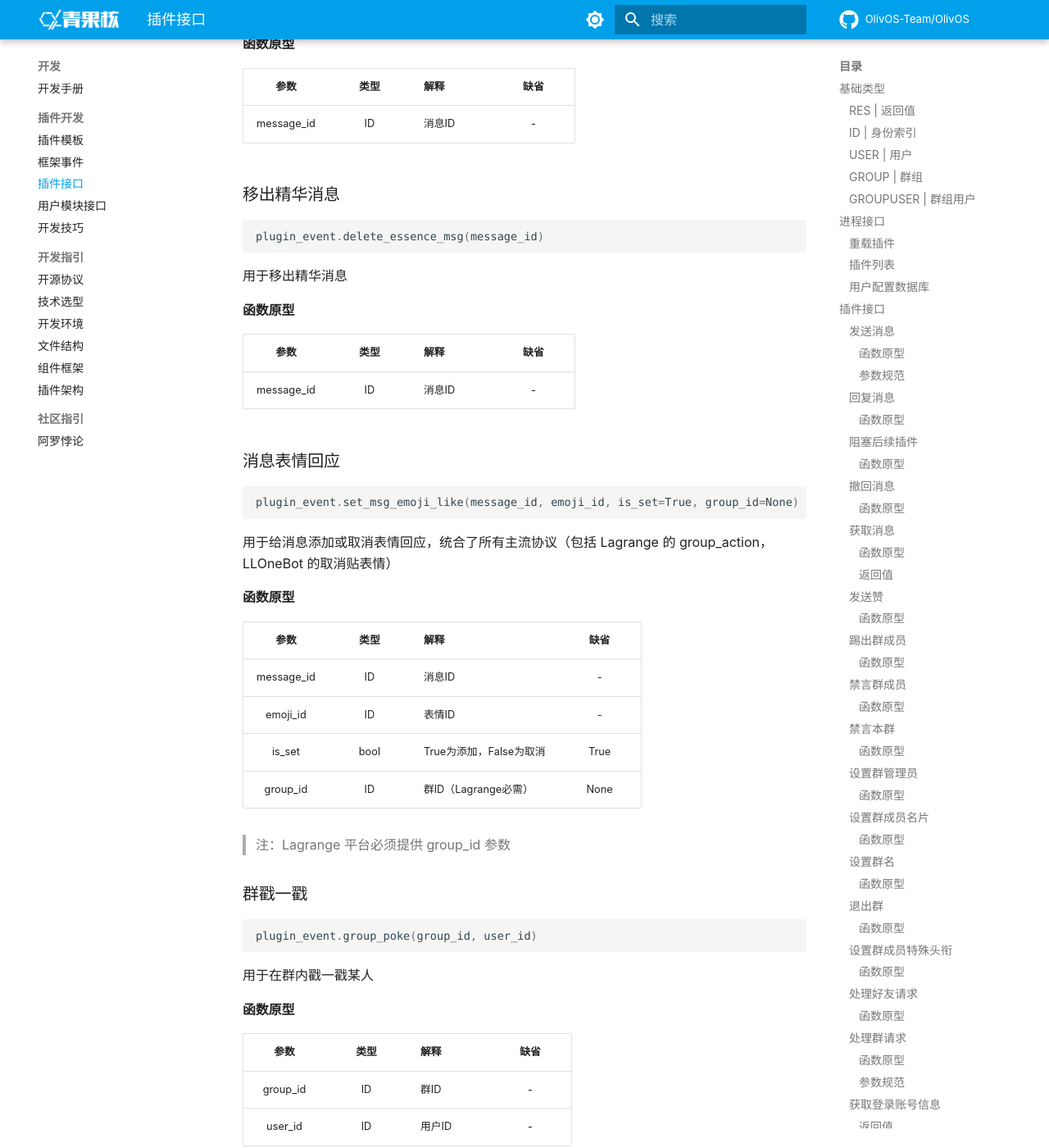
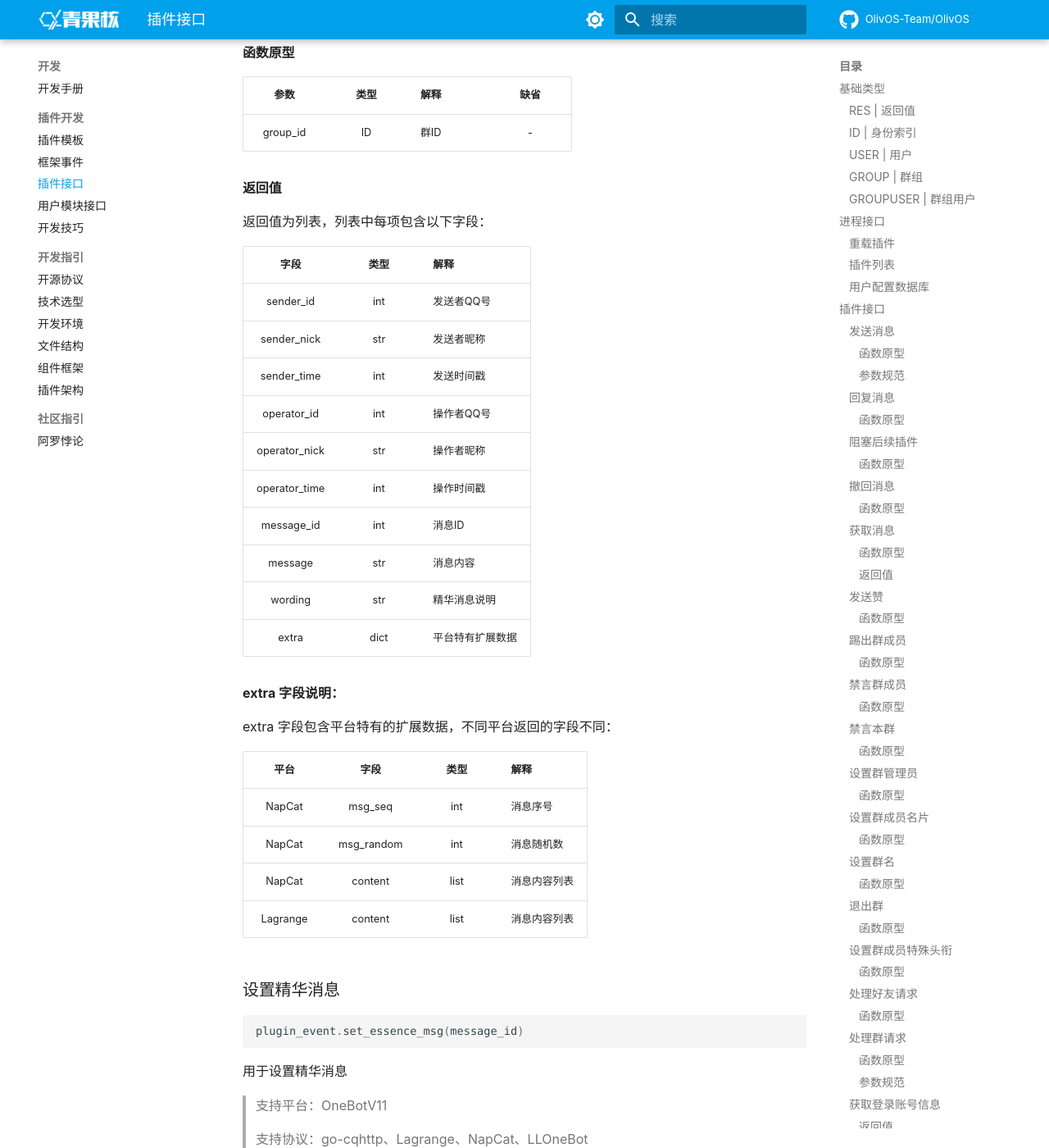
Before and after one commit to OlivOS-Team/OlivOSDoc, an MkDocs documentation site: the page built from docs/DevPlugin/API.md, in a window 1280 px wide and 1400 px high, scrolled down 16168 px. Shown: the whole window at 82% size. Built offline with MkDocs 1.6.1 and Material for MkDocs 9.7.7, drawn with Linux system fonts in a browser that asks for light colours; comment, search, counter and statistics services are not loaded; some of the changed text lies outside the part shown.

Commit message:
优化API.md，修复部分bug

````diff
--- a/docs/DevPlugin/API.md
+++ b/docs/DevPlugin/API.md
@@ -472,24 +472,31 @@
 | app_version | str | 应用版本 | - |
 | protocol_version | str | OneBot协议版本 | - |
 
+---
+
+> **注意：以下接口仅在 `OlivOS 0.11.71 优美的陇烟双剑` 版本以上可用，且并非所有协议所有平台都支持，请注意兼容。**
+
+## 消息相关接口
 
 ### 获取频道列表
 ```python
 plugin_event.get_host_list()
 ```
-用于获取频道列表（KOOK/黑盒语音专用，Discord平台未来会支持）
+用于获取频道列表
 
 #### 返回值
 | 参数 | 类型 | 解释 | 缺省 |
 |:--:|:--:|:---|:--:|
 | - | list | 频道列表 | [] |
 
+> 支持平台：KOOK/黑盒语音
+
 
 ### 获取频道信息
 ```python
 plugin_event.get_host_info(host_id)
 ```
-用于获取频道信息（KOOK/黑盒语音专用，Discord平台未来会支持）
+用于获取频道信息
 
 #### 函数原型
 | 参数 | 类型 | 解释 | 缺省 |
@@ -501,15 +508,17 @@
 |:--:|:--:|:---|:--:|
 | - | - | 频道信息 | - |
 
----
-
-> **注意：以下接口仅在 `OlivOS 0.11.71 优美的陇烟双剑` 版本以上可用**
+> 支持平台：KOOK/黑盒语音
 
 ### 获取合并转发消息
 ```python
 plugin_event.get_forward_msg(message_id)
 ```
 用于获取合并转发消息内容
+
+> 支持平台：OneBotV11
+>
+> 支持协议：go-cqhttp、Lagrange、NapCat、LLOneBot
 
 #### 函数原型
 | 参数 | 类型 | 解释 | 缺省 |
@@ -528,6 +537,10 @@
 ```
 用于发送群合并转发消息
 
+> 支持平台：OneBotV11
+>
+> 支持协议：go-cqhttp、Lagrange、NapCat、LLOneBot
+
 #### 函数原型
 | 参数 | 类型 | 解释 | 缺省 |
 |:--:|:--:|:---|:--:|
@@ -540,6 +553,10 @@
 plugin_event.send_private_forward_msg(user_id, messages)
 ```
 用于发送私聊合并转发消息
+
+> 支持平台：OneBotV11
+>
+> 支持协议：go-cqhttp、Lagrange、NapCat、LLOneBot
 
 #### 函数原型
 | 参数 | 类型 | 解释 | 缺省 |
@@ -554,15 +571,41 @@
 ```
 用于获取群精华消息列表
 
+> 支持平台：OneBotV11
+>
+> 支持协议：Lagrange、NapCat、LLOneBot
+
 #### 函数原型
 | 参数 | 类型 | 解释 | 缺省 |
 |:--:|:--:|:---|:--:|
 | group_id | ID | 群ID | - |
 
 #### 返回值
-| 参数 | 类型 | 解释 | 缺省 |
-|:--:|:--:|:---|:--:|
-| - | list | 精华消息列表 | [] |
+返回值为列表，列表中每项包含以下字段：
+
+| 字段 | 类型 | 解释 |
+|:--:|:--:|:---|
+| sender_id | int | 发送者QQ号 |
+| sender_nick | str | 发送者昵称 |
+| sender_time | int | 发送时间戳 |
+| operator_id | int | 操作者QQ号 |
+| operator_nick | str | 操作者昵称 |
+| operator_time | int | 操作时间戳 |
+| message_id | int | 消息ID |
+| message | str | 消息内容 |
+| wording | str | 精华消息说明 |
+| extra | dict | 平台特有扩展数据 |
+
+**extra 字段说明：**
+
+extra 字段包含平台特有的扩展数据，不同平台返回的字段不同：
+
+| 平台 | 字段 | 类型 | 解释 |
+|:--:|:--:|:--:|:---|
+| NapCat | msg_seq | int | 消息序号 |
+| NapCat | msg_random | int | 消息随机数 |
+| NapCat | content | list | 消息内容列表 |
+| Lagrange | content | list | 消息内容列表 |
 
 
 ### 设置精华消息
@@ -570,6 +613,10 @@
 plugin_event.set_essence_msg(message_id)
 ```
 用于设置精华消息
+
+> 支持平台：OneBotV11
+>
+> 支持协议：go-cqhttp、Lagrange、NapCat、LLOneBot
 
 #### 函数原型
 | 参数 | 类型 | 解释 | 缺省 |
@@ -583,6 +630,10 @@
 ```
 用于移出精华消息
 
+> 支持平台：OneBotV11
+>
+> 支持协议：go-cqhttp、Lagrange、NapCat、LLOneBot
+
 #### 函数原型
 | 参数 | 类型 | 解释 | 缺省 |
 |:--:|:--:|:---|:--:|
@@ -593,23 +644,34 @@
 ```python
 plugin_event.set_msg_emoji_like(message_id, emoji_id, is_set=True, group_id=None)
 ```
-用于给消息添加或取消表情回应，统合了所有主流协议（包括 Lagrange 的 group_action，LLOneBot 的取消贴表情）
+用于给消息添加或取消表情回应，统合了所有主流协议的接口实现
+
+> 支持平台：OneBotV11
+>
+> 支持协议：Lagrange、NapCat、LLOneBot
 
 #### 函数原型
 | 参数 | 类型 | 解释 | 缺省 |
 |:--:|:--:|:---|:--:|
 | message_id | ID | 消息ID | - |
-| emoji_id | ID | 表情ID | - |
+| emoji_id | ID | 表情ID（Lagrange使用字符串code，NapCat和LLOneBot使用整数ID） | - |
 | is_set | bool | True为添加，False为取消 | True |
 | group_id | ID | 群ID（Lagrange必需） | None |
 
-> 注：Lagrange 平台必须提供 group_id 参数
+> 注：
+> - Lagrange 平台必须提供 group_id 参数，使用 set_group_reaction 接口
+> - NapCat 使用 set_msg_emoji_like 接口，emoji_id为整数
+> - LLOneBot 根据is_set使用 set_msg_emoji_like 或 unset_msg_emoji_like 接口
 
 ### 群戳一戳
 ```python
 plugin_event.group_poke(group_id, user_id)
 ```
 用于在群内戳一戳某人
+
+> 支持平台：OneBotV11
+>
+> 支持协议：Lagrange、NapCat、LLOneBot
 
 #### 函数原型
 | 参数 | 类型 | 解释 | 缺省 |
@@ -624,6 +686,10 @@
 ```
 用于戳一戳好友
 
+> 支持平台：OneBotV11
+>
+> 支持协议：Lagrange、NapCat、LLOneBot
+
 #### 函数原型
 | 参数 | 类型 | 解释 | 缺省 |
 |:--:|:--:|:---|:--:|
@@ -636,7 +702,9 @@
 ```
 用于群打卡
 
-> 注：Lagrange 不支持此接口
+> 支持平台：OneBotV11
+>
+> 支持协议：NapCat、LLOneBot
 
 #### 函数原型
 | 参数 | 类型 | 解释 | 缺省 |
@@ -650,15 +718,29 @@
 ```
 用于获取群公告列表
 
+> 支持平台：OneBotV11
+>
+> 支持协议：go-cqhttp、Lagrange、NapCat、LLOneBot
+
 #### 函数原型
 | 参数 | 类型 | 解释 | 缺省 |
 |:--:|:--:|:---|:--:|
 | group_id | ID | 群ID | - |
 
 #### 返回值
-| 参数 | 类型 | 解释 | 缺省 |
-|:--:|:--:|:---|:--:|
-| - | list | 公告列表，每项包含 sender_id、publish_time、message、notice_id 等字段 | [] |
+返回值为列表，列表中每项包含以下字段：
+
+| 字段 | 类型 | 解释 |
+|:--:|:--:|:---|
+| sender_id | int | 发送者QQ号 |
+| publish_time | int | 发布时间戳 |
+| message | dict | 公告内容(字典格式) |
+| notice_id | str/int | 公告ID |
+| extra | dict | 扩展信息 |
+
+**平台差异说明：**
+- **NapCat/Lagrange**: `notice_id` 为字符串类型，`extra.notice_id_type` = `'string'`
+- **其他平台**: `notice_id` 为整数类型，`extra.notice_id_type` = `'int'`
 
 
 ### 发送群公告
@@ -667,13 +749,27 @@
 ```
 用于发送群公告
 
+> 支持平台：OneBotV11
+>
+> 支持协议：go-cqhttp、Lagrange、NapCat、LLOneBot
+
 #### 函数原型
 | 参数 | 类型 | 解释 | 缺省 |
 |:--:|:--:|:---|:--:|
 | group_id | ID | 群ID | - |
 | content | str | 公告内容 | - |
 | image | str | 公告图片URL | None |
-| **kwargs | dict | NapCat 额外参数（pinned、type、confirm_required等） | - |
+| **kwargs | dict | NapCat 额外参数 | - |
+
+**NapCat 额外参数 (kwargs)：**
+
+| 参数 | 类型 | 解释 | 缺省 |
+|:--:|:--:|:---|:--:|
+| pinned | int | 是否置顶(0-不置顶, 1-置顶) | - |
+| type | int | 公告类型 | - |
+| confirm_required | int | 是否需要确认(0-不需要, 1-需要) | - |
+| is_show_edit_card | int | 是否显示编辑卡片 | - |
+| tip_window_type | int | 提示窗口类型 | - |
 
 
 ### 删除群公告
@@ -682,7 +778,9 @@
 ```
 用于删除群公告
 
-> 注：仅 NapCat 和 Lagrange 支持此接口
+> 支持平台：OneBotV11
+>
+> 支持协议：Lagrange、NapCat
 
 #### 函数原型
 | 参数 | 类型 | 解释 | 缺省 |
@@ -696,6 +794,10 @@
 plugin_event.upload_group_file(group_id, file, name='', folder_id=None)
 ```
 用于上传群文件
+
+> 支持平台：OneBotV11
+>
+> 支持协议：go-cqhttp、Lagrange、NapCat、LLOneBot
 
 #### 函数原型
 | 参数 | 类型 | 解释 | 缺省 |
@@ -712,12 +814,16 @@
 ```
 用于删除群文件
 
+> 支持平台：OneBotV11
+>
+> 支持协议：go-cqhttp、Lagrange、NapCat、LLOneBot
+
 #### 函数原型
 | 参数 | 类型 | 解释 | 缺省 |
 |:--:|:--:|:---|:--:|
 | group_id | ID | 群ID | - |
 | file_id | str | 文件ID | - |
-| name | str | 文件名 | None |
+| name | str | 文件名（未使用） | None |
 
 
 ### 创建群文件夹
@@ -725,6 +831,10 @@
 plugin_event.create_group_file_folder(group_id, name, parent_id='/')
 ```
 用于创建群文件夹
+
+> 支持平台：OneBotV11
+>
+> 支持协议：go-cqhttp、Lagrange、NapCat、LLOneBot
 
 #### 函数原型
 | 参数 | 类型 | 解释 | 缺省 |
@@ -740,6 +850,10 @@
 ```
 用于删除群文件夹
 
+> 支持平台：OneBotV11
+>
+> 支持协议：go-cqhttp、Lagrange、NapCat、LLOneBot
+
 #### 函数原型
 | 参数 | 类型 | 解释 | 缺省 |
 |:--:|:--:|:---|:--:|
@@ -752,6 +866,10 @@
 plugin_event.get_group_file_system_info(group_id)
 ```
 用于获取群文件系统信息
+
+> 支持平台：OneBotV11
+>
+> 支持协议：go-cqhttp、Lagrange、NapCat、LLOneBot
 
 #### 函数原型
 | 参数 | 类型 | 解释 | 缺省 |
@@ -773,6 +891,10 @@
 ```
 用于获取群根目录文件列表
 
+> 支持平台：OneBotV11
+>
+> 支持协议：go-cqhttp、Lagrange、NapCat、LLOneBot（file_count参数仅NapCat支持）
+
 #### 函数原型
 | 参数 | 类型 | 解释 | 缺省 |
 |:--:|:--:|:---|:--:|
@@ -791,6 +913,10 @@
 plugin_event.get_group_files_by_folder(group_id, folder_id, file_count=None)
 ```
 用于获取群子目录文件列表
+
+> 支持平台：OneBotV11
+>
+> 支持协议：go-cqhttp、Lagrange、NapCat、LLOneBot（file_count参数仅NapCat支持）
 
 #### 函数原型
 | 参数 | 类型 | 解释 | 缺省 |
@@ -812,6 +938,10 @@
 ```
 用于获取群文件下载链接
 
+> 支持平台：OneBotV11
+>
+> 支持协议：go-cqhttp、Lagrange、NapCat、LLOneBot
+
 #### 函数原型
 | 参数 | 类型 | 解释 | 缺省 |
 |:--:|:--:|:---|:--:|
@@ -831,6 +961,10 @@
 ```
 用于上传私聊文件
 
+> 支持平台：OneBotV11
+>
+> 支持协议：go-cqhttp、Lagrange、NapCat、LLOneBot
+
 #### 函数原型
 | 参数 | 类型 | 解释 | 缺省 |
 |:--:|:--:|:---|:--:|
@@ -845,7 +979,9 @@
 ```
 用于重命名群文件夹
 
-> 注：NapCat 不支持此接口
+> 支持平台：OneBotV11
+>
+> 支持协议：LLOneBot、Lagrange
 
 #### 函数原型
 | 参数 | 类型 | 解释 | 缺省 |
@@ -861,7 +997,9 @@
 ```
 用于重命名群文件
 
-> 注：仅 NapCat 支持此接口
+> 支持平台：OneBotV11
+>
+> 支持协议：NapCat
 
 #### 函数原型
 | 参数 | 类型 | 解释 | 缺省 |
@@ -878,7 +1016,9 @@
 ```
 用于将群文件转为永久保存
 
-> 注：Lagrange 不支持此接口
+> 支持平台：OneBotV11
+>
+> 支持协议：NapCat、LLOneBot
 
 #### 函数原型
 | 参数 | 类型 | 解释 | 缺省 |
@@ -893,17 +1033,29 @@
 ```
 用于获取已过滤的加群通知
 
-> 注：仅 NapCat 支持此接口，LLOneBot 请使用 `get_group_system_msg`
+> 支持平台：OneBotV11
+>
+> 支持协议：NapCat（LLOneBot请使用`get_group_system_msg`）
 
 #### 函数原型
 | 参数 | 类型 | 解释 | 缺省 |
 |:--:|:--:|:---|:--:|
-| group_id | ID | 群ID（可选） | None |
+| group_id | ID | 群ID（可选，用于筛选特定群） | None |
 
 #### 返回值
-| 参数 | 类型 | 解释 | 缺省 |
-|:--:|:--:|:---|:--:|
-| - | list | 请求列表，每项包含 request_id、invitor_uin、group_id 等字段 | [] |
+返回值为列表，列表中每项包含以下字段：
+
+| 字段 | 类型 | 解释 |
+|:--:|:--:|:---|
+| request_id | int | 请求ID |
+| invitor_uin | int | 邀请者QQ号 |
+| invitor_nick | str | 邀请者昵称 |
+| group_id | int | 群号 |
+| group_name | str | 群名称 |
+| checked | bool | 是否已处理 |
+| actor | int | 操作者QQ号 |
+| requester_nick | str | 请求者昵称 |
+| message | str | 请求消息 |
 
 
 ### 获取被过滤的好友请求
@@ -912,7 +1064,9 @@
 ```
 用于获取被过滤的好友请求
 
-> 注：Lagrange 不支持此接口
+> 支持平台：OneBotV11
+>
+> 支持协议：NapCat、LLOneBot
 
 #### 函数原型
 | 参数 | 类型 | 解释 | 缺省 |
@@ -920,9 +1074,20 @@
 | count | int | 获取数量 | 50 |
 
 #### 返回值
-| 参数 | 类型 | 解释 | 缺省 |
-|:--:|:--:|:---|:--:|
-| - | list | 请求列表，每项包含 flag、uin、nick、reason 等字段 | [] |
+返回值为列表，列表中每项包含以下字段：
+
+| 字段 | 类型 | 解释 |
+|:--:|:--:|:---|
+| flag | str | 请求标识 |
+| uin | str | 请求者QQ号 |
+| nick | str | 请求者昵称 |
+| source | str | 请求来源 |
+| reason | str | 验证消息 |
+| msg | str | 附加消息 |
+| group_code | str | 来源群号 |
+| time | str | 请求时间 |
+| type | str | 请求类型 |
+| extra | dict | 平台特有扩展数据 |
 
 
 ### 处理被过滤的好友请求
@@ -931,13 +1096,17 @@
 ```
 用于处理被过滤的好友请求
 
-> 注：Lagrange 不支持此接口
+> 支持平台：OneBotV11
+>
+> 支持协议：NapCat、LLOneBot
 
 #### 函数原型
 | 参数 | 类型 | 解释 | 缺省 |
 |:--:|:--:|:---|:--:|
 | flag | str | 请求标识 | - |
-| approve | bool | 是否同意 | True |
+| approve | bool | 是否同意（仅NapCat使用） | True |
+
+> 注：LLOneBot 不使用 approve 参数
 
 
 ### 获取群系统消息
@@ -946,18 +1115,25 @@
 ```
 用于获取群系统消息（包括加群申请和邀请）
 
-> 注：Lagrange 不支持此接口
+> 支持平台：OneBotV11
+>
+> 支持协议：NapCat、LLOneBot
 
 #### 函数原型
 | 参数 | 类型 | 解释 | 缺省 |
 |:--:|:--:|:---|:--:|
-| count | int | 获取数量（仅NapCat） | 50 |
+| count | int | 获取数量（仅NapCat支持） | 50 |
 
 #### 返回值
 | 参数 | 类型 | 解释 | 缺省 |
 |:--:|:--:|:---|:--:|
 | invited_requests | list | 邀请加群申请列表 | [] |
 | join_requests | list | 加群申请列表 | [] |
+
+> 注：
+> - LLOneBot 使用 GET 方法，不支持 count 参数
+> - NapCat 使用 POST 方法，支持 count 参数
+> - LLOneBot 的已过滤请求也在此接口查看
 
 
 ## 举例
````
